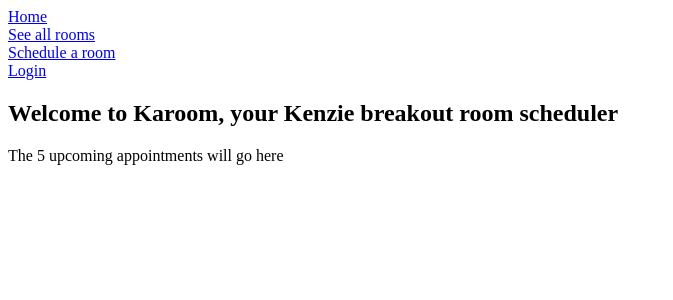
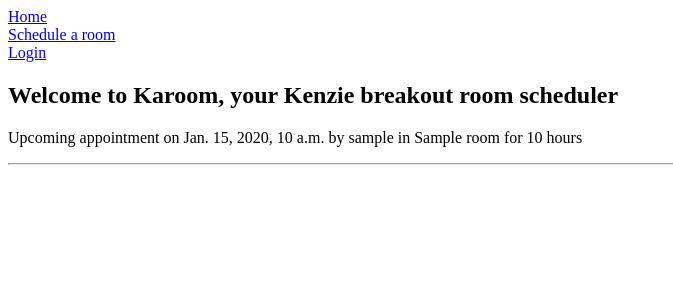
Before and after one commit to tgentry300/karoom, a Django app: page / in a window 1280 px wide. Shown: the top 300 px of the page, without its empty margins (0-673 px from the left). Run offline with Django 3.2, Linux system fonts and the light colour scheme; tables that the repository leaves empty hold one stand-in row (values such as "Sample post").

Commit message:
when on rooms page, can now click to schedule that room

```diff
--- a/karoom/forms.py
+++ b/karoom/forms.py
@@ -1,5 +1,4 @@
 from django import forms
-from .models import Room
 
 
 user_status_choices = [('1', 'Staff'), ('2', 'Student')]
@@ -29,6 +28,6 @@
 
 
 class NewAppointmentForm(forms.Form):
-    time = forms.DateTimeField()
+    time = forms.TimeField(widget=forms.TimeInput(format='%H:%M'))
+    date = forms.DateField()
     duration = forms.IntegerField(max_value=2)
-    room = forms.ModelChoiceField(queryset=Room.objects.all())
--- a/karoom/models.py
+++ b/karoom/models.py
@@ -21,6 +21,6 @@
 
 class Appointment(models.Model):
     time = models.DateTimeField(default=now)
-    duration = models.IntegerField(default=0.5)
+    duration = models.IntegerField(default=1)
     scheduler = models.ForeignKey(User, on_delete=models.CASCADE)
     room = models.ForeignKey(Room, on_delete=models.CASCADE)
--- a/karoom/templates/app_bar.html
+++ b/karoom/templates/app_bar.html
@@ -1,6 +1,6 @@
 <div><a href='/'>Home</a></div>
-<div><a href='/rooms'>See all rooms</a></div>
-<div><a href='/schedule'>Schedule a room</a></div>
+<div><a href='/rooms'>Schedule a room</a></div>
+<!-- <div><a href='/schedule'>Schedule a room</a></div> -->
 {% if request.user.is_authenticated %}
 <div><a href='/myappointments'>My Appointments</a></div>
 <div><a href='/logout'>Logout</a></div>
--- /dev/null
+++ b/karoom/templates/details.html
@@ -0,0 +1,5 @@
+{% extends 'base.html' %}
+{% block content %}
+<h2>Appointment Details</h2>
+<p>This appointment has been scheduled on {{ apt.time }} by {{ apt.scheduler }} in {{ apt.room.name }} for {{ apt.duration }} hours</p>
+{% endblock %}
--- a/karoom/templates/home.html
+++ b/karoom/templates/home.html
@@ -1,5 +1,8 @@
 {% extends 'base.html' %}
 {% block content %}
 <h2>Welcome to Karoom, your Kenzie breakout room scheduler</h2>
-<p>The 5 upcoming appointments will go here</p>
+{% for apt in u_apts %}
+<p>Upcoming appointment on {{ apt.time }} by {{ apt.scheduler }} in {{ apt.room.name }} for {{ apt.duration }} hours</p>
+<hr>
+{% endfor %}
 {% endblock %}
--- a/karoom/templates/room.html
+++ b/karoom/templates/room.html
@@ -5,12 +5,12 @@
 <h3>{{ room.name }}</h3>
 <h4>Floor {{ room.floor }}</h4>
 <p>This room contains {{ room.assets.asset_type }} with the name of {{ room.assets.asset_name }} and is accessible at {{ room.assets.url }}</p>
-<a href='/schedule'>Schedule this room(not sure if I'm gonna implement this)</a>
+<a href='/schedule/{{ room.pk }}'>Schedule this room</a>
 <hr>
 {% endfor %}
 <hr>
 {% if request.user.is_staff %}
-<h2>Add a new room</h2>
+<h2>Add a new room (Staff Only)</h2>
 {% include 'generic_form.html' %}
 {% endif %}
 {% endblock %}
--- a/karoom/urls.py
+++ b/karoom/urls.py
@@ -25,6 +25,6 @@
     path('newuser', views.new_user_view),
     path('logout', views.logout_view),
     path('myappointments', views.my_appointments, name='myappointments'),
-    path('schedule', views.new_appointment),
-    path('details/<int:aptid>', views.appointment_details)
+    path('schedule/<int:room_id>', views.new_appointment),
+    path('details/<int:apt_id>', views.appointment_details)
 ]
--- a/karoom/views.py
+++ b/karoom/views.py
@@ -3,11 +3,15 @@
 from .models import Room, RoomAsset, Appointment
 from django.contrib.auth import login, authenticate, logout
 from django.contrib.auth.decorators import login_required
+from datetime import datetime
 from . import forms
 
 
 def home_view(request):
-    return render(request, 'home.html')
+    upcoming = Appointment.objects.all()
+    upcoming = upcoming.order_by('time')[:5]
+
+    return render(request, 'home.html', {'u_apts': upcoming})
 
 
 def room_view(request):
@@ -94,11 +98,12 @@
 
 
 def appointment_details(request, apt_id):
-    pass
+    apt = Appointment.objects.get(id=apt_id)
+    return render(request, 'details.html', {'apt': apt})
 
 
 @login_required(login_url='/login')
-def new_appointment(request):
+def new_appointment(request, room_id):
     form = None
     if request.user.is_authenticated:
         logged_in_user = request.user
@@ -109,10 +114,14 @@
         if form.is_valid():
             data = form.cleaned_data
 
-            Appointment.objects.create(time=data['time'],
+            room = Room.objects.get(id=room_id)
+
+            new_date = datetime.combine(data['date'], data['time'])
+
+            Appointment.objects.create(time=new_date,
                                        duration=data['duration'],
                                        scheduler=logged_in_user,
-                                       room=data['room'])
+                                       room=room)
 
             return HttpResponseRedirect(reverse('myappointments'))
     else:
```
Also changed, not shown: karoom/migrations/0004_auto_20190525_1220.py (added).
